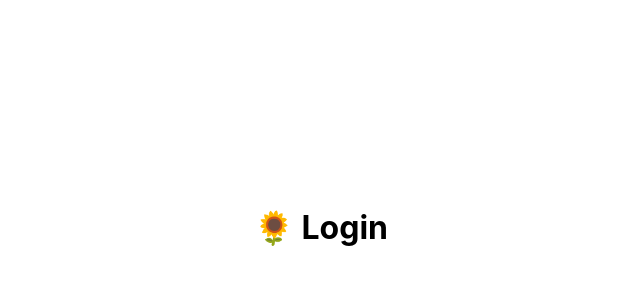
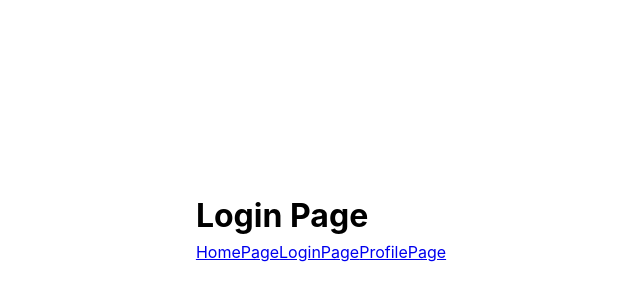
Before and after one commit to fhonthip1905/react-social-app, a React (Vite) app: page /login in a window 1280 px wide. Shown: the part 172-472 px from the top of the page, without its empty margins (319-959 px from the left). Built offline with nearby package versions, Linux system fonts and the light colour scheme.

Commit message:
setUp-Link-to-page

```diff
--- a/src/pages/HomePage.jsx
+++ b/src/pages/HomePage.jsx
@@ -0,0 +1,14 @@
+// import React from 'react'
+import { Link } from "react-router-dom";
+
+function HomePage() {
+  return (
+    <div>
+      <h1>HomePage</h1>
+      <Link to='/login'>LoginPage</Link>
+      <Link to='/profile'>ProfilePage</Link>
+    </div>
+  )
+}
+
+export default HomePage;
--- a/src/pages/LoginPage.jsx
+++ b/src/pages/LoginPage.jsx
@@ -0,0 +1,15 @@
+// import React from 'react'
+import { Link } from "react-router-dom";
+
+function LoginPage() {
+  return (
+    <div>
+    <h1>Login Page</h1>
+    <Link to='/'>HomePage</Link>
+    <Link to='/login'>LoginPage</Link>
+    <Link to='/profile'>ProfilePage</Link>
+  </div>
+  )
+}
+
+export default LoginPage
--- /dev/null
+++ b/src/pages/NotFoundPage.jsx
@@ -0,0 +1,13 @@
+// import React from 'react'
+import { Link } from "react-router-dom";
+
+function NotFoundPage() {
+  return (
+    <div>
+    <h1>Error 404 : Not Found Page</h1>
+    <Link to='/'>Back to HomePage</Link>
+  </div>
+  )
+}
+
+export default NotFoundPage
--- a/src/pages/ProfilePage.jsx
+++ b/src/pages/ProfilePage.jsx
@@ -0,0 +1,15 @@
+// import React from 'react'
+import { Link } from "react-router-dom";
+
+function ProfilePage() {
+  return (
+    <div>
+    <h1>Profile Page</h1>
+    <Link to='/'>HomePage</Link>
+    <Link to='/login'>LoginPage</Link>
+    <Link to='/profile'>ProfilePage</Link>
+  </div>
+  )
+}
+
+export default ProfilePage
```
Also changed, not shown: src/routes/Router.jsx (+8 -4 lines).
